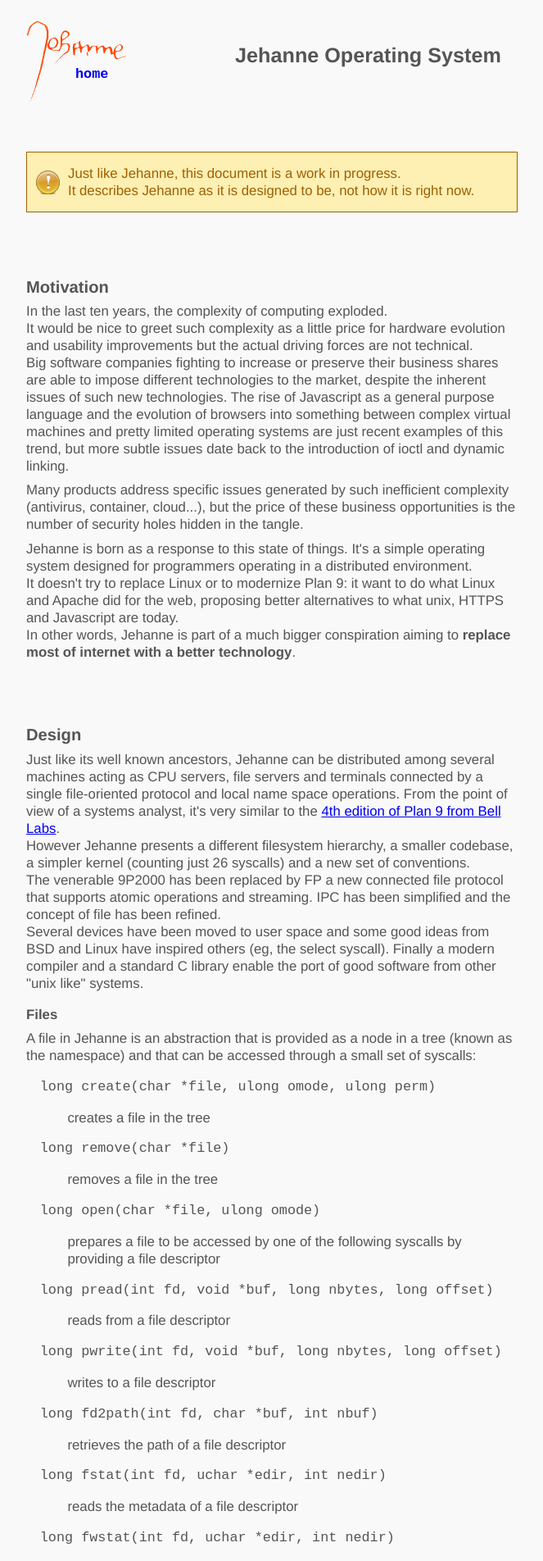
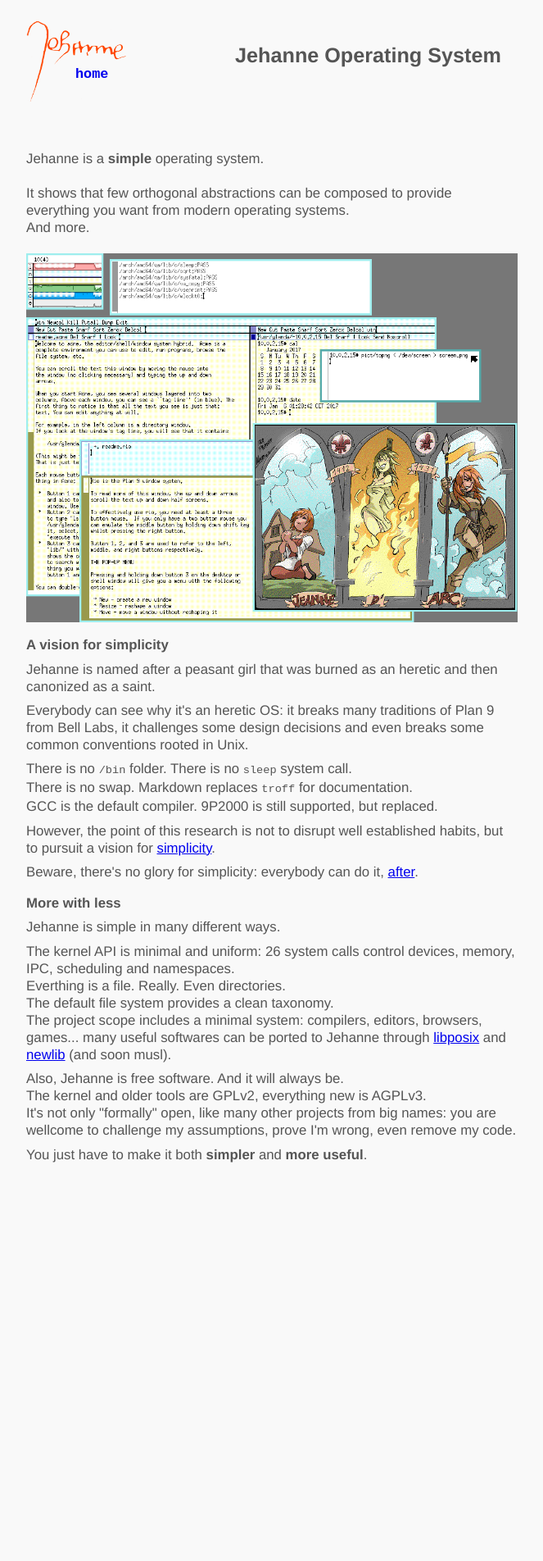
Before and after one commit to JehanneOS/jehanneos.github.io, a Jekyll site: the page pages/overview.html, which Jekyll copies as it is, in a window 1280 px wide. Shown: the top 1904 px of the page at 82% size, without its empty margins (308-971 px from the left). Built offline with Jekyll 4.4.1, drawn with Linux system fonts in a browser that asks for light colours; after the commit the page ends 1449 px from its top, so only the background shows below that; some of the changed text lies outside the part shown.

Commit message:
Overview of Jehanne

```diff
--- a/graphic/screen.css
+++ b/graphic/screen.css
@@ -8,6 +8,7 @@
 	font-family: Helvetica Neue, Helvetica, Arial;
 	background: #f9f9f9;
 	color: #555;
+	padding-bottom: 30px;
 }
 #home-contents {
 	display: block;
--- a/index.html
+++ b/index.html
@@ -18,7 +18,7 @@
 			<dl>
 				<dt>Introduction</dt>
 				<dd>
-					<a href="/pages/wip.html">overview</a>,
+					<a href="/pages/overview.html">overview</a>,
 					<a href="/pages/wip.html">screenshot</a>,
 					<a href="/pages/joan.html">Joan</a>
 				</dd>
--- a/pages/overview.html
+++ b/pages/overview.html
@@ -16,109 +16,63 @@
 			<h1>Jehanne Operating System</h1>
 		</header>
 		<div class="contents">
+<!--
 			<div class="warning">
-				Just like Jehanne, this document is a work in progress.<br/>
-				It describes Jehanne as it is designed to be, not how it is right now.
+				Just like Jehanne, this design document is a work in progress.
 			</div>
-			<h1>Motivation</h1>
+-->
 			<p>
-				In the last ten years, the complexity of computing exploded.<br/>
-				It would be nice to greet such complexity as a little price for hardware evolution
-				and usability improvements but the actual driving forces are not technical.<br/>
-				Big software companies fighting to increase or preserve their business shares
-				are able to impose different technologies to the market, despite the inherent issues
-				of such new technologies. The rise of Javascript as a general purpose language and the
-				evolution of browsers into something between complex virtual machines and pretty limited
-				operating systems are just recent examples of this trend, but more subtle issues date back
-				to the introduction of ioctl and dynamic linking.<br/>
+				Jehanne is a <b>simple</b> operating system.<br/><br/>
+				It shows that few orthogonal abstractions can be composed to provide
+				everything you want from modern operating systems.<br/>
+				And more.<br/><br/>
+				<a href="/graphic/screenshot-20170106.png" target="_blank" title="Jehanne, click to enlarge">
+					<img src="/graphic/screenshot-20170106.png" style="width: 600px"/>
+				</a>
+			</p>
+			<h2>A vision for simplicity</h2>
+			<p>
+				Jehanne is named after a peasant girl that was burned as an heretic and then canonized as a saint.
 			</p>
 			<p>
-				Many products address specific issues generated by such inefficient complexity
-				(antivirus, container, cloud...), but the price of these business opportunities
-				is the number of security holes hidden in the tangle.
+				Everybody can see why it's an heretic OS: it breaks many traditions of Plan 9 from Bell Labs, it challenges some
+				design decisions and even breaks some common conventions rooted in Unix.
 			</p>
 			<p>
-				Jehanne is born as a response to this state of things. It's a simple operating system designed
-				for programmers operating in a distributed environment.<br/>
-				It doesn't try to replace Linux or to modernize Plan 9: it want to do what Linux and Apache
-				did for the web, proposing better alternatives to what unix, HTTPS and Javascript are today.<br/>
-				In other words, Jehanne is part of a much bigger conspiration aiming to <b>replace most of internet with
-				a better technology</b>.
-			</p>
-			<h1>Design</h1>
-			<p>
-				Just like its well known ancestors, Jehanne can be distributed among several machines acting as
-				CPU servers, file servers and terminals connected by a single file-oriented protocol
-				and local name space operations. From the point of view of a systems analyst, it's very similar to
-				the <a href="http://doc.cat-v.org/plan_9/4th_edition/papers/9" title="Plan 9 from Bell Labs">4th edition of Plan 9 from Bell Labs</a>.<br/>
-				However Jehanne presents a different filesystem hierarchy, a smaller codebase,
-				a simpler kernel (counting just 26 syscalls) and a new set of conventions.<br/>
-				The venerable 9P2000 has been replaced by FP a new connected file protocol that supports
-				atomic operations and streaming. IPC has been simplified and the concept of file has been refined.<br/>
-				Several devices have been moved to user space and some good ideas from BSD and Linux have
-				inspired others (eg, the select syscall). Finally a modern compiler and a standard C library
-				enable the port of good software from other "unix like" systems.
-			</p>
-			<h2>Files</h2>
-			<p>
-				A file in Jehanne is an abstraction that is provided as a node in a tree
-				(known as the namespace) and that can be accessed through a small set of syscalls:
-				<dl class="syscall-definition">
-					<dt>long create(char *file, ulong omode, ulong perm)</dt>
-					<dd>creates a file in the tree</dd>
-					<dt>long remove(char *file)</dt>
-					<dd>removes a file in the tree</dd>
-					<dt>long open(char *file, ulong omode)</dt>
-					<dd>prepares a file to be accessed by one of the following syscalls by providing a file descriptor</dd>
-					<dt>long pread(int fd, void *buf, long nbytes, long offset)</dt>
-					<dd>reads from a file descriptor</dd>
-					<dt>long pwrite(int fd, void *buf, long nbytes, long offset)</dt>
-					<dd>writes to a file descriptor</dd>
-<!--
-					<dt>long seek(int fd, long n, int type)</dt>
-					<dd>changes the current position in an open file</dd>
--->
-					<dt>long fd2path(int fd, char *buf, int nbuf)</dt>
-					<dd>retrieves the path of a file descriptor</dd>
-					<dt>long fstat(int fd, uchar *edir, int nedir)</dt>
-					<dd>reads the metadata of a file descriptor</dd>
-					<dt>long fwstat(int fd, uchar *edir, int nedir)</dt>
-					<dd>modify the metadata of a file descriptor</dd>
-<!--
-					<dt>long dup(int oldfd, int newfd)</dt>
-					<dd>duplicate a file descriptor</dd>
--->
-					<dt>long close(int fd)</dt>
-					<dd>disable further access to a file descriptor</dd>
-				</dl>
-				These syscalls provide an uniform interface to access the resources provided
-				by the system but the semantic of each operation depends completely on the particular
-				file being accessed.
+				There is no <code>/bin</code> folder. There is no <code>sleep</code> system call.<br/>
+				There is no swap. Markdown replaces <code>troff</code> for documentation.<br/>
+				GCC is the default compiler. 9P2000 is still supported, but replaced.
 			</p>
 			<p>
-				For example, Plan 9 programmers will notice that <code>open</code>
-				(just like any other Jehanne's syscall) returns a signed <code>long</code> even if the
-				file descriptors are still positive <code>int</code>: the filesystem owning the file
-				can refuse to provide a descriptor but provide a meaningful response to the
-				calling process as a negative return value.<br/>
-				The semantic of such negative number depends entirely on the file being open:
-				<code>/dev/now</code> provides the (negated) nanoseconds from the epoch, a userspace filesystem
-				can provide a (negated) atomically incremented shared counter and so on.
-
+				However, the point of this research is not to disrupt well established habits, but to pursuit a vision for
+				<a href="https://plato.stanford.edu/entries/simplicity/" target="_blank">simplicity</a>.
 			</p>
-			<h2>Namespaces and conventions</h2>
-			<p>TO DO</p>
-			<h2>Processes and IPC</h2>
-			<p>TO DO</p>
-			<h2>C Libraries</h2>
-			<p>TO DO</p>
-			<h1>Components</h1>
-			<h2>FP, the File Protocol</h2>
-			<p>TO DO</p>
-			<h2>Filesystems and device</h2>
-			<p>TO DO</p>
-			<h2>Software distribution</h2>
-			<p>TO DO</p>
+			<p>
+				Beware, there's no glory for simplicity: everybody can do it,
+				<a href="https://en.wikipedia.org/wiki/Egg_of_Columbus#Source_of_the_story">after</a>.
+			</p>
+			<h2>More with less</h2>
+			<p>
+				Jehanne is simple in many different ways.
+			</p>
+			<p>
+				The kernel API is minimal and uniform: 26 system calls control devices, memory, IPC, scheduling and namespaces.<br/>
+				Everthing is a file. Really. Even directories.<br/>
+				The default file system provides a clean taxonomy.<br/>
+				The project scope includes a minimal system: compilers, editors, browsers, games...
+				many useful softwares can be ported to Jehanne through
+				<a href="https://github.com/JehanneOS/jehanne/tree/master/sys/src/lib/posix" target="_blank">libposix</a> and
+				<a href="https://github.com/JehanneOS/newlib" target="_blank">newlib</a> (and soon musl).<br/>
+			</p>
+			<p>
+				Also, Jehanne is free software. And it will always be.<br/>
+				The kernel and older tools are GPLv2, everything new is AGPLv3.<br/>
+				It's not only "formally" open, like many other projects from big names:
+				you are wellcome to challenge my assumptions, prove I'm wrong, even remove my code.
+			</p>
+			<p>
+				You just have to make it both <b>simpler</b> and <b>more useful</b>.
+			</p>
 		</div>
 	</body>
 </html>
```
